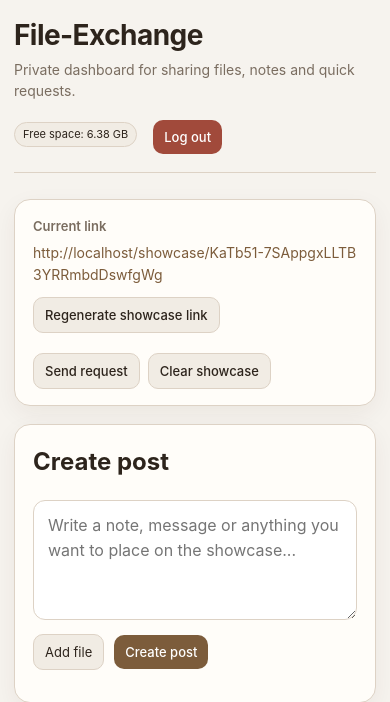
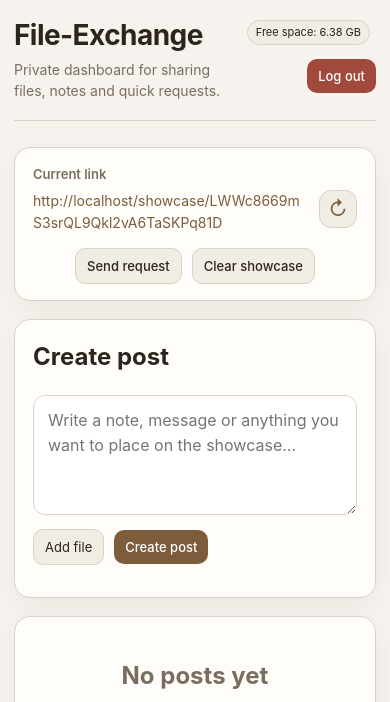
Before and after one commit to nikitahya/file-exchange, a Flask app: page / in a window 390 px wide. Shown: the top 702 px of the page. Run offline with Flask 3, Linux system fonts and the light colour scheme; the visitor is signed in with stand-in values (Sample User, id 1).

Commit message:
feat: improve mobile UI and showcase layout

```diff
--- a/app/__init__.py
+++ b/app/__init__.py
@@ -1,9 +1,9 @@
-
 from flask import Flask
 
 from app.config import Config
 from app.extensions import db, login_manager
-from app.utils import format_datetime, generate_showcase_token
+from app.utils import format_datetime, generate_showcase_token, get_post_size
+
 
 def create_app():
     app = Flask(__name__)
@@ -13,6 +13,7 @@ def create_app():
     login_manager.init_app(app)
 
     app.jinja_env.filters["datetime"] = format_datetime
+    app.jinja_env.filters["post_size"] = get_post_size
 
     with app.app_context():
         from app import models  # noqa: F401
--- a/app/extensions.py
+++ b/app/extensions.py
@@ -4,3 +4,4 @@ from flask_sqlalchemy import SQLAlchemy
 db = SQLAlchemy()
 login_manager = LoginManager()
 login_manager.login_view = "auth.login"
+login_manager.login_message = None
--- a/app/static/styles.css
+++ b/app/static/styles.css
@@ -343,12 +343,6 @@ hr {
     font-weight: 600;
 }
 
-.showcase-link {
-    display: inline-block;
-    font-size: 14px;
-    word-break: break-all;
-}
-
 .top-actions {
     margin-top: 10px;
 }
@@ -370,11 +364,6 @@ hr {
     font-size: 13px;
     border-radius: 10px;
     font-weight: 500;
-}
-
-.small-action-btn {
-    padding: 6px 10px;
-    font-size: 12px;
 }
 
 .small-badge {
@@ -420,10 +409,6 @@ hr {
     position: relative;
 }
 
-.copy-wrapper {
-    position: relative;
-}
-
 .copy-inside-btn {
     position: absolute;
     top: 10px;
@@ -461,3 +446,151 @@ hr {
         align-items: center;
     }
 }
+
+-----------------
+
+.dashboard-topbar {
+    align-items: flex-start;
+}
+
+.topbar-left {
+    flex: 1;
+    min-width: 0;
+}
+
+.topbar-right-fixed {
+    display: flex;
+    flex-direction: column;
+    align-items: flex-end;
+    gap: 8px;
+    flex-shrink: 0;
+}
+
+.link-row {
+    display: flex;
+    align-items: center;
+    gap: 12px;
+    justify-content: space-between;
+    margin-top: 6px;
+}
+
+.showcase-link {
+    display: inline-block;
+    font-size: 14px;
+    word-break: break-all;
+    flex: 1;
+}
+
+.showcase-link.copied-link {
+    color: var(--success);
+}
+
+.icon-btn {
+    border: 1px solid var(--border);
+    background: var(--surface-2);
+    color: var(--accent);
+    width: 38px;
+    height: 38px;
+    min-width: 38px;
+    border-radius: 12px;
+    font-size: 20px;
+    line-height: 1;
+    padding: 0;
+    display: inline-flex;
+    align-items: center;
+    justify-content: center;
+}
+
+.icon-btn:hover {
+    background: #e7dfd3;
+}
+
+.centered-actions {
+    margin-top: 14px;
+    display: flex;
+    justify-content: center;
+    gap: 10px;
+    flex-wrap: wrap;
+}
+
+.small-action-btn {
+    padding: 6px 10px;
+    font-size: 12px;
+    font-weight: 500;
+}
+
+.copy-wrapper {
+    position: relative;
+}
+
+@media (max-width: 720px) {
+    .dashboard-topbar {
+        display: grid;
+        grid-template-columns: 1fr auto;
+        align-items: start;
+        gap: 12px;
+    }
+
+    .topbar-right-fixed {
+        align-items: flex-end;
+    }
+
+    .link-row {
+        align-items: flex-start;
+    }
+
+    .centered-actions {
+        justify-content: center;
+    }
+}
+
+.text-panel {
+    background: var(--surface-2);
+    border: 1px solid var(--border);
+    border-radius: var(--radius-sm);
+    padding: 12px 14px 14px;
+}
+
+.text-panel-header {
+    display: flex;
+    align-items: center;
+    justify-content: space-between;
+    gap: 10px;
+    margin-bottom: 10px;
+}
+
+.text-panel-label {
+    font-style: italic;
+    font-size: 14px;
+    color: var(--muted);
+}
+
+.text-panel pre {
+    margin: 0;
+    background: transparent;
+    border: 0;
+    border-radius: 0;
+    padding: 0;
+    white-space: pre-wrap;
+    word-break: break-word;
+    overflow-x: visible;
+}
+
+.copy-inline-btn {
+    padding: 5px 10px;
+    font-size: 12px;
+    border-radius: 10px;
+    opacity: 0.85;
+}
+
+.copy-inline-btn:hover {
+    opacity: 1;
+}
+
+.copy-inline-btn.copied {
+    background: var(--success);
+}
+
+.showcase-file-list {
+    margin-top: 14px;
+}
--- a/app/templates/dashboard.html
+++ b/app/templates/dashboard.html
@@ -3,15 +3,15 @@
 {% block title %}Dashboard | File-Exchange{% endblock %}
 
 {% block content %}
-<div class="topbar">
-    <div>
+<div class="topbar dashboard-topbar">
+    <div class="topbar-left">
         <h1>File-Exchange</h1>
         <p>
             Private dashboard for sharing files, notes and quick requests.
         </p>
     </div>
 
-    <div class="topbar-actions">
+    <div class="topbar-right-fixed">
         <span class="badge small-badge">Free space: {{ free_space_gb }} GB</span>
 
         <form action="{{ url_for('auth.logout') }}" method="post">
@@ -21,24 +21,35 @@
 </div>
 
 <div class="card control-panel">
-    <div class="control-grid">
-        <div class="control-left">
     <p class="control-label">Current link</p>
 
+    <div class="link-row">
         {% if showcase_url %}
-                <a href="{{ showcase_url }}" target="_blank" class="showcase-link">{{ showcase_url }}</a>
+            <a
+                href="#"
+                id="showcase-link-copy"
+                class="showcase-link"
+                data-link="{{ showcase_url }}"
+                title="Copy link"
+            >
+                {{ showcase_url }}
+            </a>
         {% else %}
             <p class="muted">No active link</p>
         {% endif %}
 
-            <div class="actions top-actions">
-                <button type="button" id="refresh-token-btn" class="secondary compact-btn">
-                    Regenerate showcase link
+        <button
+            type="button"
+            id="refresh-token-btn"
+            class="icon-btn"
+            title="Regenerate showcase link"
+            aria-label="Regenerate showcase link"
+        >
+            ↻
         </button>
     </div>
-        </div>
 
-        <div class="control-right">
+    <div class="centered-actions">
         <form action="{{ url_for('main.start_request_mode') }}" method="post">
             <button type="submit" class="secondary compact-btn">Send request</button>
         </form>
@@ -46,7 +57,6 @@
         <form action="{{ url_for('main.clear_showcase') }}" method="post">
             <button type="submit" class="secondary compact-btn">Clear showcase</button>
         </form>
-        </div>
     </div>
 </div>
 
@@ -80,8 +90,7 @@
                         Outgoing
                     {% endif %}
                 </span>
-                <span class="badge">{{ post.kind }}</span>
-                <span class="muted">ID {{ post.id }}</span>
+                <span class="muted">Size: {{ post|post_size }}</span>
             </div>
 
             {% if post.body_text %}
@@ -123,6 +132,7 @@
 {% endif %}
 {% endblock %}
 
+
 {% block scripts %}
 <script>
     const refreshBtn = document.getElementById("refresh-token-btn");
@@ -137,19 +147,41 @@
             });
 
             if (!response.ok) {
-                alert("Could not regenerate token");
                 return;
             }
 
             const data = await response.json();
 
             try {
+                if (navigator.clipboard && window.isSecureContext) {
                     await navigator.clipboard.writeText(data.showcase_url);
+                }
             } catch (err) {
-                alert("New link: " + data.showcase_url);
             }
 
             window.location.reload();
+        });
+    }
+
+    const showcaseLinkCopy = document.getElementById("showcase-link-copy");
+    if (showcaseLinkCopy) {
+        showcaseLinkCopy.addEventListener("click", async (e) => {
+            e.preventDefault();
+            const link = showcaseLinkCopy.dataset.link;
+
+            try {
+                await navigator.clipboard.writeText(link);
+                showcaseLinkCopy.classList.add("copied-link");
+                const originalText = showcaseLinkCopy.innerText;
+                showcaseLinkCopy.innerText = "Copied link";
+
+                setTimeout(() => {
+                    showcaseLinkCopy.innerText = originalText;
+                    showcaseLinkCopy.classList.remove("copied-link");
+                }, 1200);
+            } catch (err) {
+                window.open(link, "_blank");
+            }
         });
     }
 
--- a/app/utils.py
+++ b/app/utils.py
@@ -1,4 +1,5 @@
 import os
+
 import secrets
 import shutil
 from datetime import datetime
@@ -15,3 +16,17 @@ def format_datetime(value):
 
 def generate_showcase_token():
     return secrets.token_urlsafe(24)
+
+def human_size(num_bytes):
+    if num_bytes < 1024:
+        return f"{num_bytes} B"
+    if num_bytes < 1024 ** 2:
+        return f"{round(num_bytes / 1024, 1)} KB"
+    if num_bytes < 1024 ** 3:
+        return f"{round(num_bytes / (1024 ** 2), 1)} MB"
+    return f"{round(num_bytes / (1024 ** 3), 2)} GB"
+
+def get_post_size(post):
+    text_size = len((post.body_text or "").encode("utf-8"))
+    files_size = sum((attachment.size_bytes or 0) for attachment in post.attachments)
+    return human_size(text_size + files_size)
--- a/docker-compose.yml
+++ b/docker-compose.yml
@@ -7,6 +7,6 @@ services:
     env_file:
       - .env
     ports:
-      - "127.0.0.1:8081:8000"
+      - "127.0.0.1:5050:8000"
     volumes:
       - ./data:/app/data
```
Also changed, not shown: app/templates/showcase.html (+6 -8 lines). Lines whose indentation alone changed are shown as unchanged.
